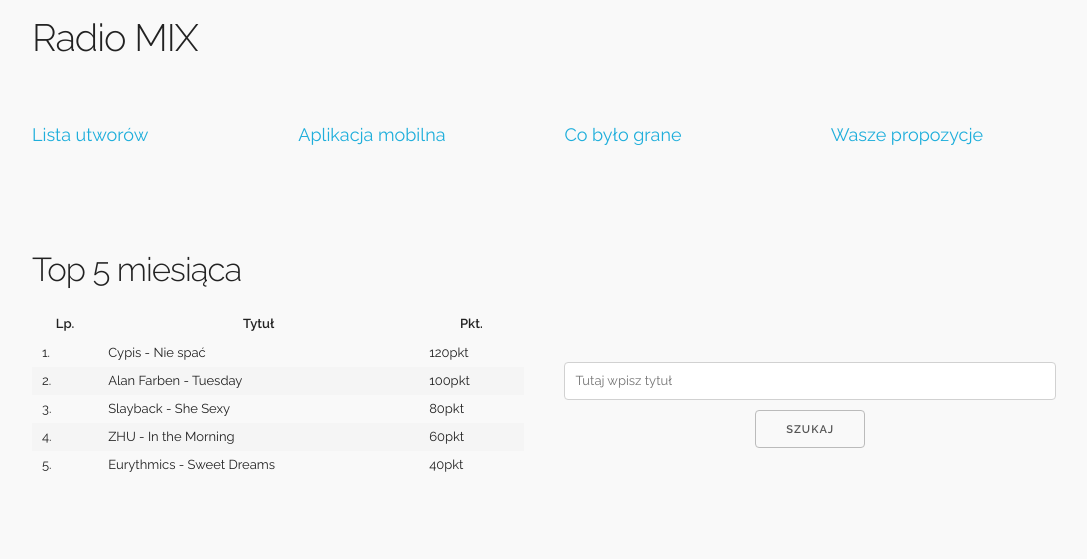
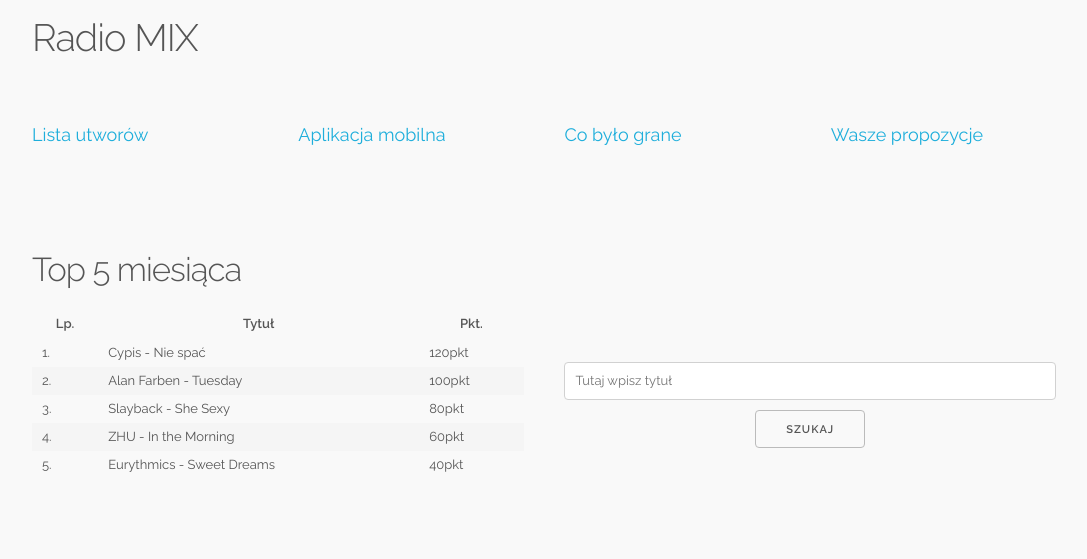
Before and after one commit to camzu1998/radio2.0, a PHP site: page / in a window 1280 px wide. Shown: the top 559 px of the page, without its empty margins (96-1183 px from the left). Run offline with PHP 8.4, Linux system fonts and the light colour scheme.

Commit message:
Mainpage update #4

```diff
--- a/css/skeleton.css
+++ b/css/skeleton.css
@@ -162,7 +162,8 @@ p {
 a {
     color: #1EAEDB; }
 a:hover {
-    color: #0FA0CE; }
+    color: #07A;
+    transition: 0.5s color;}
 
 
 /* Buttons
--- a/index.css
+++ b/index.css
@@ -1,5 +1,6 @@
 body{
     background: #F9F9F9;
+    color: #555;
 }
 
 #header{
@@ -28,3 +29,8 @@ body{
     right: 0; left: 0;
     background-color: #f5f5f5;
 }
+.noLink
+{
+    text-decoration: none;
+    color: #555;
+}
--- a/index.php
+++ b/index.php
@@ -14,7 +14,7 @@
 <body>
     <div class="container">
         <div class="row" id="header">
-            <div class="twelve columns"><h1>Radio MIX</h1></div>
+            <div class="twelve columns"><a href="index.php" class="noLink"><h1>Radio MIX</h1></a></div>
         </div>
         <div class="row" id="menu">
             <div class="three columns"><a href="#">Lista utworów</a></div><div class="three columns"><a href="#">Aplikacja mobilna</a></div><div class="three columns"><a href="#">Co było grane</a></div><div class="three columns"><a href="#">Wasze propozycje</a></div>
```
